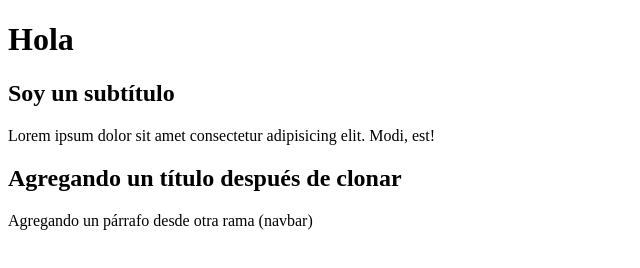
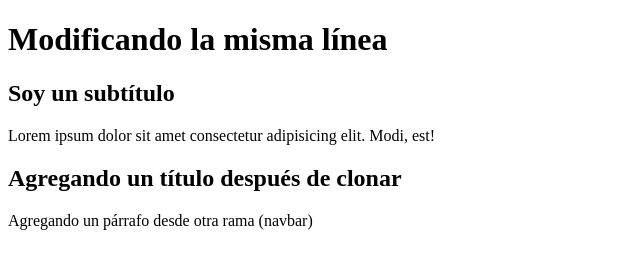
Before and after one commit to CamiSol00/prueba-git, a plain HTML site: page index.html in a window 1280 px wide. Shown: the whole page, without its empty margins (0-640 px from the left). Drawn offline with Linux system fonts and the light colour scheme.

Commit message:
modificaciones

```diff
--- a/index.html
+++ b/index.html
@@ -6,7 +6,7 @@
     <title>Git</title>
   </head>
   <body>
-    <h1>Hola</h1>
+    <h1>Modificando la misma línea</h1>
     <h2>Soy un subtítulo</h2>
     <p>Lorem ipsum dolor sit amet consectetur adipisicing elit. Modi, est!</p>
 
```
